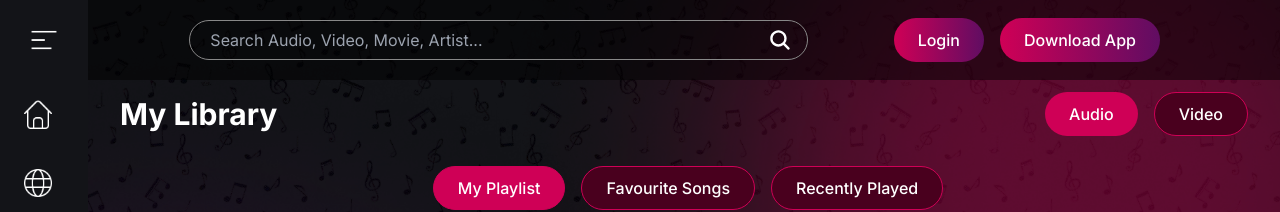
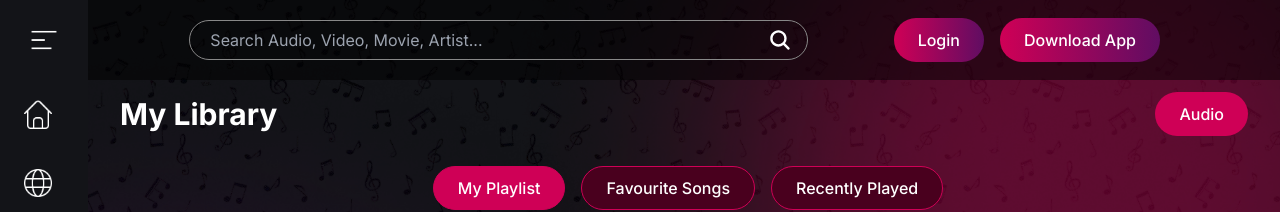
Before and after one commit to Zohaib877/music_web_app, a Next.js app: page /my-library in a window 1280 px wide. Shown: the top 212 px of the page. Built offline with nearby package versions, Linux system fonts and the light colour scheme; no server answers; what tailwindcss-filters would draw is missing.

Commit message:
remove video tab

```diff
--- a/src/app/my-library/page.tsx
+++ b/src/app/my-library/page.tsx
@@ -46,9 +46,9 @@ const MyLibrary = () => {
                         <Link href="#" className="w-fit h-11 px-6 mx-2 flex items-center rounded-3xl bg-buttonPrimary border-buttonPrimary text-white font-medium hover:text-gray-200">
                             Audio
                         </Link>
-                        <Link href="/my-library/video" className="w-fit h-11 px-6 mx-2 flex items-center rounded-3xl bg-buttonDisable border border-buttonPrimary text-white font-medium hover:text-gray-200">
+                        {/* <Link href="/my-library/video" className="w-fit h-11 px-6 mx-2 flex items-center rounded-3xl bg-buttonDisable border border-buttonPrimary text-white font-medium hover:text-gray-200">
                             Video
-                        </Link>
+                        </Link> */}
                     </div>
                 </div>
                 <Tabs tabs={tabs} />
```
